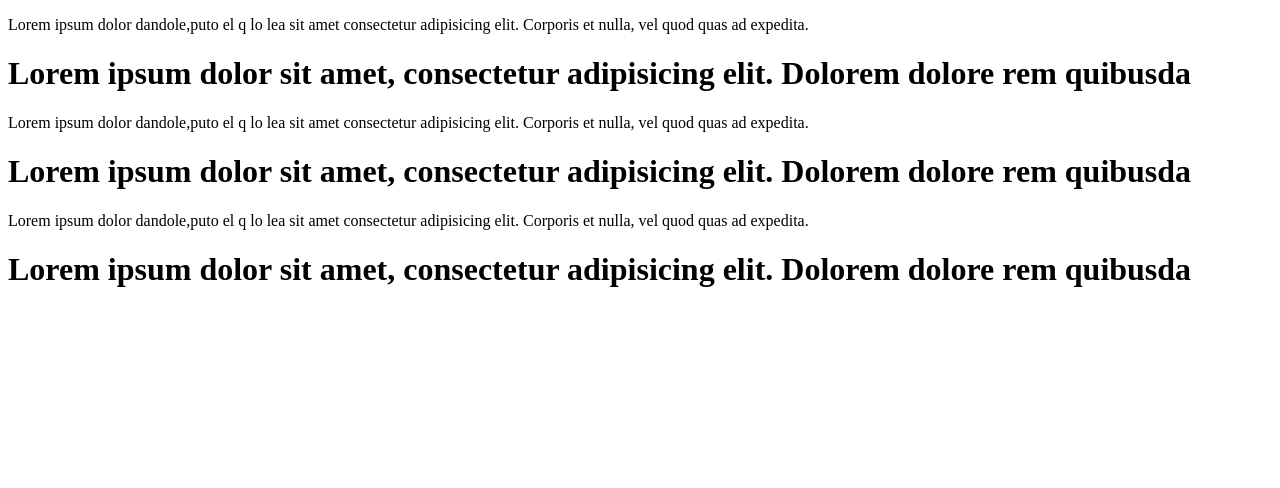
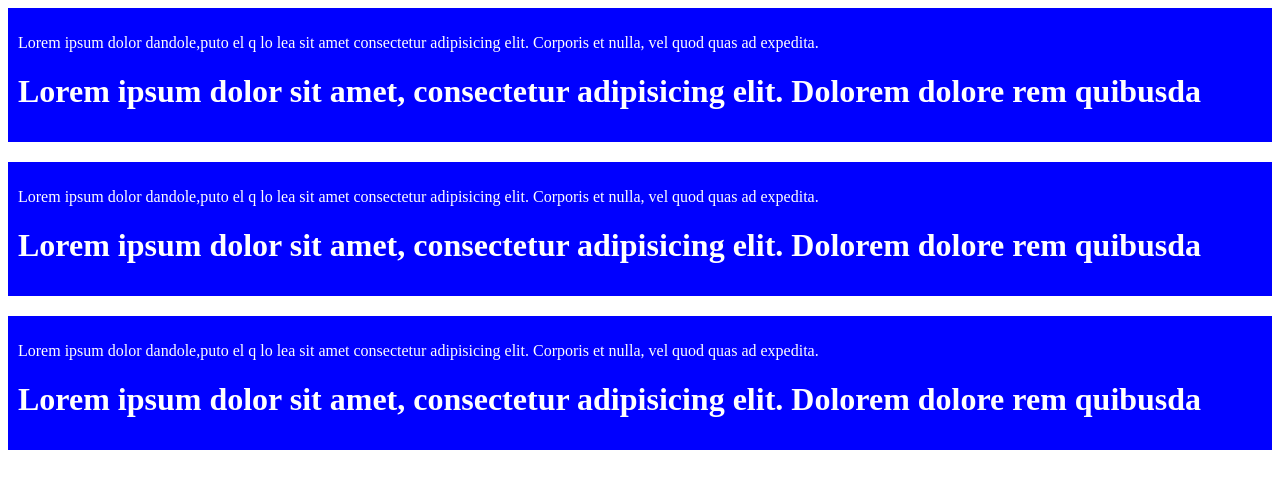
Before and after one commit to MetalPrime/211-taller-somos-pacifico, a React (Create React App) app: page / in a window 1280 px wide. Shown: the top 488 px of the page. Built offline with nearby package versions, Linux system fonts and the light colour scheme.

Commit message:
creation DisplayImg component

```diff
--- /dev/null
+++ b/src/components/DisplayImg/DisplayImg.css
@@ -0,0 +1,4 @@
+.DisplayImg{
+    background: rgba(46, 43, 103, 0.3);
+    border-radius: 35px;
+}
--- /dev/null
+++ b/src/components/DisplayImg/DisplayImg.tsx
@@ -0,0 +1,5 @@
+import React from 'react';
+
+export const DisplayImg = () => {
+
+}
--- a/src/components/SelectionElements/SelectionElements.css
+++ b/src/components/SelectionElements/SelectionElements.css
@@ -0,0 +1,6 @@
+.SelectionElements{
+    background-color: blue;
+    padding: 10px;
+    color: white;
+    margin-bottom: 20px;
+}
--- a/src/components/SelectionElements/SelectionElements.tsx
+++ b/src/components/SelectionElements/SelectionElements.tsx
@@ -1,9 +1,10 @@
 import React from 'react';
+import './SelectionElements.css';
 
 export const SelectionElements =  () => {
 
     return (
-        <div>
+        <div className = 'SelectionElements'>
             <p>Lorem ipsum dolor dandole,puto el q lo lea sit amet consectetur adipisicing elit. Corporis et nulla, vel quod quas ad expedita.</p>
             <h1>Lorem ipsum dolor sit amet, consectetur adipisicing elit. Dolorem dolore rem quibusda</h1>
         </div>
```
